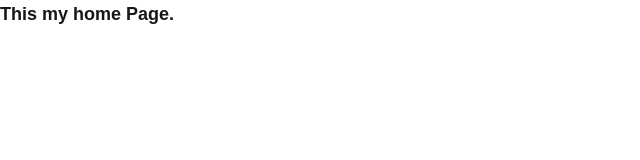
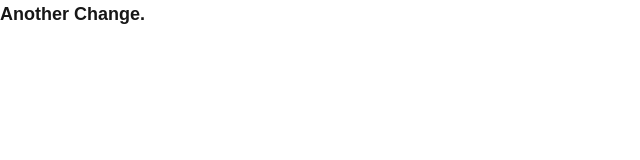
Before and after one commit to mongketolga/test-meder, a Next.js app: page / in a window 1280 px wide. Shown: the top 160 px of the page, without its empty margins (0-640 px from the left). Built offline with nearby package versions, Linux system fonts and the light colour scheme.

Commit message:
Another change

```diff
--- a/src/app/page.tsx
+++ b/src/app/page.tsx
@@ -1,3 +1,3 @@
 export default function Home() {
-  return <div className="text-lg font-bold">This my home Page.</div>;
+  return <div className="text-lg font-bold">Another Change.</div>;
 }
```
